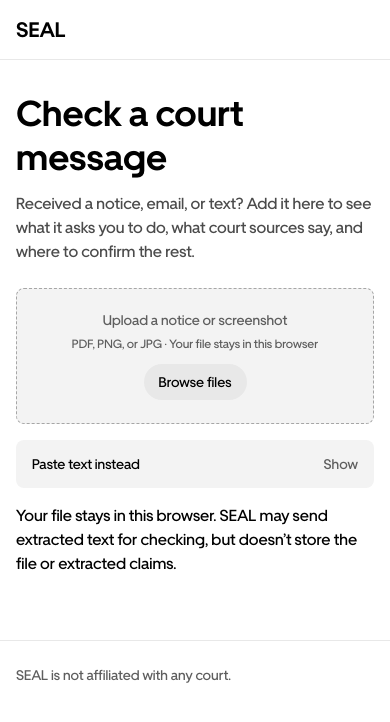
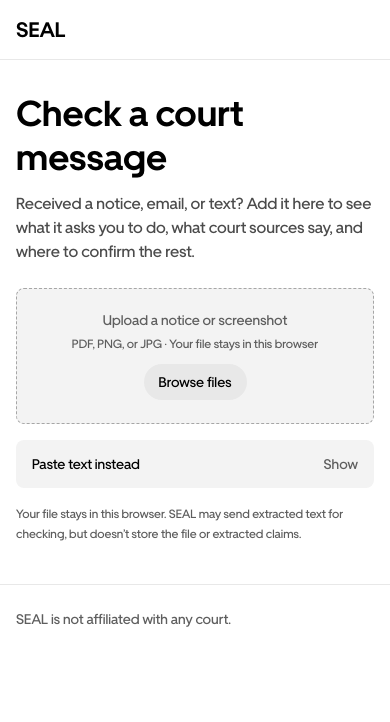
Before and after one commit to Davemafy/seal, a Next.js app: page / in a window 390 px wide. Shown: the top 722 px of the page. Built offline with nearby package versions, Linux system fonts and the light colour scheme.

Commit message:
Strip secondary entry-screen tutorial UI

```diff
--- a/app/workspace.css
+++ b/app/workspace.css
@@ -34,15 +34,11 @@
 .nav-trust,.nav-action{justify-self:end}
 .nav-action{border:0;border-radius:8px;padding:10px 16px;background:var(--secondary);font-size:14px;font-weight:600}
 .nav-action:hover,.demo-link:hover,.replay-button:hover{background:var(--tertiary)}
-.entry-shell{width:100%;max-width:1240px;min-height:calc(100svh - 148px);margin:0 auto;padding:36px 64px 72px;display:grid;grid-template-columns:minmax(0,1fr) 280px;grid-template-areas:"intro intro" "form guide";column-gap:36px;row-gap:24px;align-content:start;align-items:start}
+.entry-shell{width:100%;max-width:980px;min-height:calc(100svh - 148px);margin:0 auto;padding:36px 64px 72px;display:grid;grid-template-columns:minmax(0,1fr);grid-template-areas:"intro" "form";row-gap:24px;align-content:start;align-items:start}
 .entry-copy{grid-area:intro}
 .entry-copy h1{margin:0;max-width:800px;font-size:40px;font-weight:700;line-height:52px;letter-spacing:0}
 .entry-copy>p{max-width:750px;margin:12px 0 0;color:#4b4b4b;font-size:16px;line-height:24px}
 .intake{grid-area:form;display:flex;flex-direction:column;gap:16px;padding:0;border:0;border-radius:0;background:transparent}
-.entry-guide{grid-area:guide;padding-top:4px}
-.guide-heading{margin:0 0 8px;color:var(--muted);font-size:12px;font-weight:500;line-height:20px}
-.guide-sentence{max-width:280px;margin:0;color:#4b4b4b;font-size:14px;line-height:20px}
-.guide-limit{margin:18px 0 0;color:var(--muted);font-size:12px;line-height:19px}
 .upload-row{position:relative;width:100%;min-height:136px;display:flex;flex-direction:column;align-items:center;justify-content:center;gap:8px;padding:20px;text-align:center;border:1px dashed var(--line-strong);border-radius:8px;background:var(--secondary);color:var(--ink);overflow:hidden}
 .upload-row:hover,.upload-row.is-dragging{border-color:var(--blue);background:#eff4fe}
 .upload-row strong{display:block;color:var(--muted);font-size:14px;font-weight:500;line-height:16px}
@@ -72,13 +68,7 @@
 .check-message,.run-button,.safe-primary{min-height:48px;display:inline-flex;align-items:center;justify-content:center;padding:12px 20px;border:0;border-radius:8px;background:#000;color:#fff;text-decoration:none;font-size:16px;font-weight:500;line-height:20px}
 .check-message:hover,.run-button:hover,.safe-primary:hover{background:#333}
 .demo-link,.replay-button{min-height:48px;padding:12px 16px;border:0;border-radius:8px;background:var(--secondary);font-size:14px;font-weight:500}
-.privacy{margin-top:0;color:var(--muted);font-size:12px;line-height:20px}
-.privacy summary{display:inline-flex;align-items:center;gap:8px;padding:0;list-style:none;cursor:pointer;color:var(--muted);font-size:12px;font-weight:500;line-height:20px;text-decoration:underline;text-underline-offset:3px}
-.privacy summary::-webkit-details-marker{display:none}
-.privacy summary::marker{content:""}
-.privacy summary::after{content:"Show";color:#a6a6a6;font-weight:400;text-decoration:none}
-.privacy[open] summary::after{content:"Hide"}
-.privacy p{max-width:620px;margin:8px 0 0;color:var(--muted)}
+.privacy-note{max-width:620px;margin:0;color:var(--muted);font-size:12px;line-height:20px}
 .technical-record summary,.additional-sources summary{cursor:pointer}
 .review-shell{width:100%;max-width:1440px;margin:auto;padding:36px 64px 96px}
 .review-head{display:flex;align-items:end;justify-content:space-between;gap:24px}
@@ -215,8 +205,7 @@
  .workspace-rail{display:none}
  .seal-nav{padding-inline:36px}
  .mobile-brand{display:block;text-decoration:none;font-size:21px;font-weight:700}
- .entry-shell{grid-template-columns:1fr;grid-template-areas:"intro" "form" "guide";max-width:760px;min-height:auto;padding-block:40px}
- .entry-guide{max-width:580px}
+ .entry-shell{grid-template-columns:1fr;grid-template-areas:"intro" "form";max-width:760px;min-height:auto;padding-block:40px}
  .review-hero{grid-template-columns:1fr;grid-template-areas:"decision" "document"}
  .decision-pane{position:static}
  .source-signal{grid-template-columns:1fr}
@@ -232,10 +221,6 @@
  .entry-copy>p{font-size:16px;line-height:24px}
  .intake{margin-top:0;padding:0}
  .upload-row{min-height:136px}
- .entry-guide{padding:8px 0 0;border-radius:0;background:transparent}
- .guide-heading{margin:0 0 8px;padding:0;font-size:12px;line-height:20px}
- .guide-sentence{max-width:34rem;font-size:14px;line-height:20px}
- .guide-limit{margin:16px 0 0}
  .intake-actions{align-items:stretch;flex-direction:column}
  .check-message,.demo-link{width:100%}
  .review-head{align-items:start;flex-direction:column}
```
